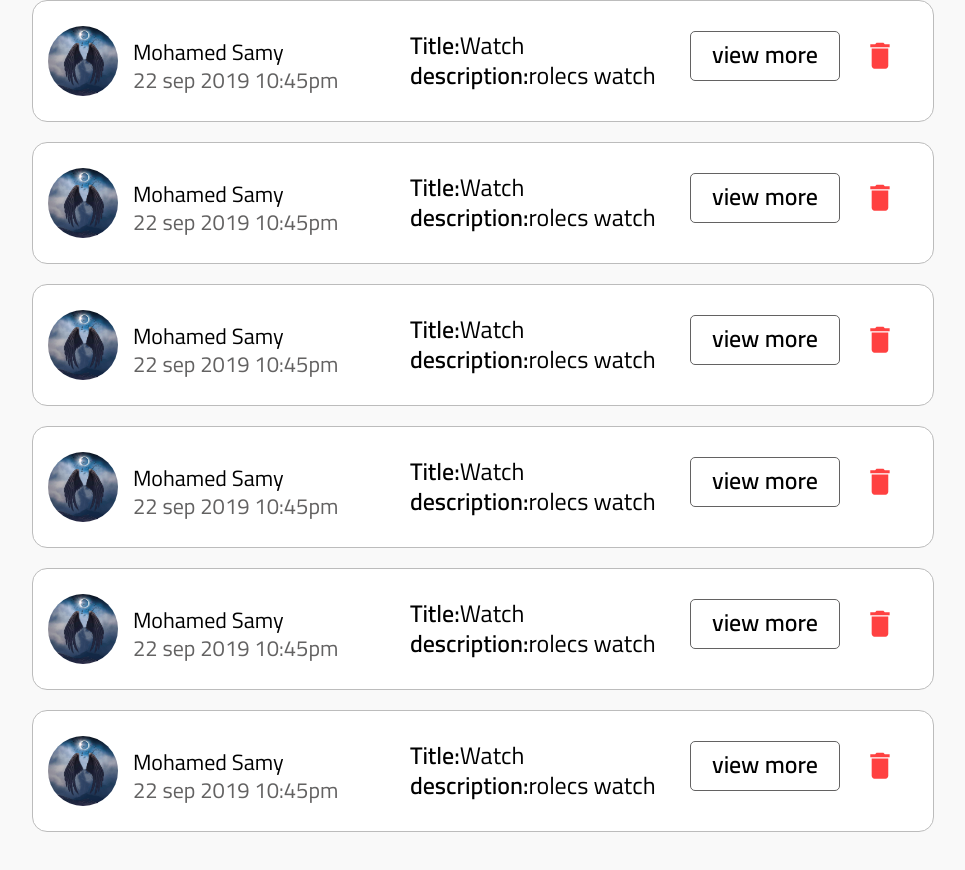
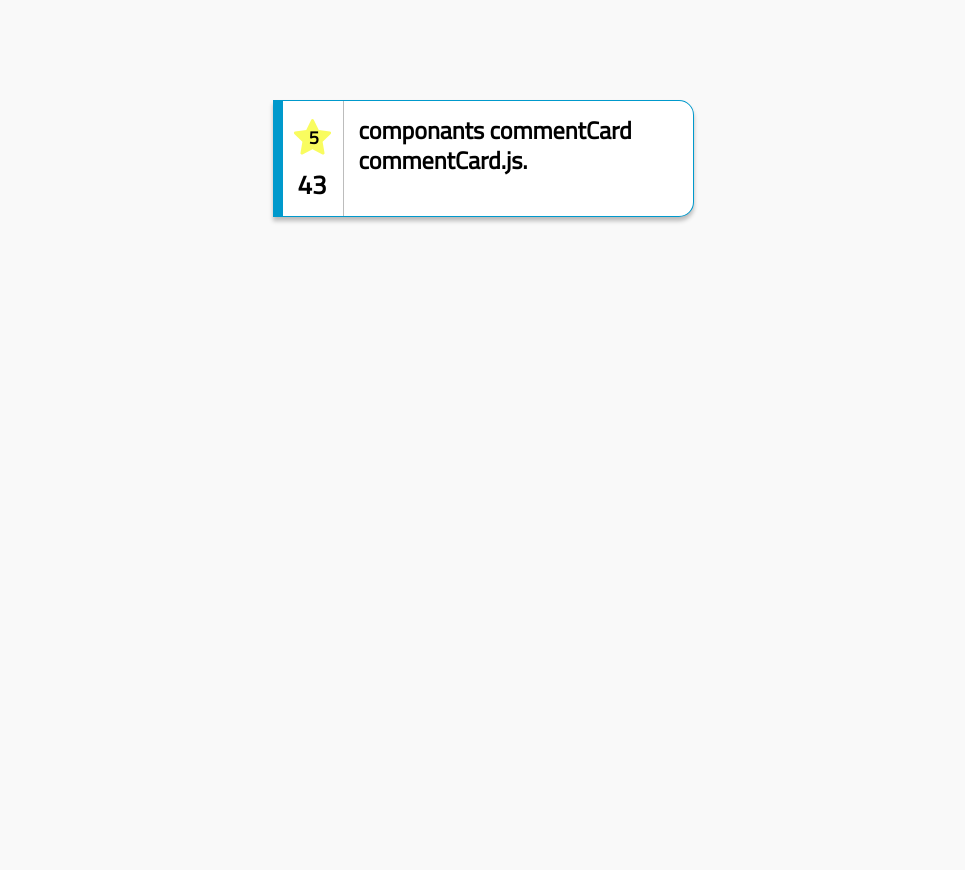
Before and after one commit to mohamed12samy/soap_app, a React (Create React App) app: page / in a window 1280 px wide. Shown: the top 870 px of the page, without its empty margins (157-1122 px from the left). Built offline with nearby package versions, Linux system fonts and the light colour scheme.

Commit message:
comment card

```diff
--- a/src/App.css
+++ b/src/App.css
@@ -5,5 +5,6 @@
   display: flex;
   flex-direction: column;
   align-items: center;
+  padding-top: 100px;
 
 }
--- a/src/App.js
+++ b/src/App.js
@@ -1,77 +1,47 @@
 import React from 'react';
 import Logo from './assets/images/svg/logo';
 import './App.css';
-import HistoryCard from './componants/histortCard/historyCard.js'
 import userimg from './assets/images/user.jpg'
 import PostCard from './componants/postCard/postcard.js'
+import CommentCard from './componants/commentCard/commentCard.js';
 
 function App() {
-//   handleClick = () =>
-//   ref.current.scrollIntoView({
-//     behavior: 'smooth',
-//     inline: 'end',
-//     block:'nearest'
-//   })
-
-//   const data =[
-//     {
-
-//     }
-//   ]
+  const commentsData = [
+    {
+      comment: "componants commentCard commentCard.js. ",
+      classRate: 5,
+      totalRate: 43
+    },
+    {
+      comment: "componants commentCard commentCard.js. ",
+      classRate: 4,
+      totalRate: 22
+    }, {
+      comment: "componants commentCard commentCard.js. ",
+      classRate: 3,
+      totalRate: 0
+    }, {
+      comment: "componants commentCard commentCard.js. ",
+      classRate: 2,
+      totalRate: 8
+    }, {
+      comment: "componants commentCard commentCard.js. ",
+      classRate: 1,
+      totalRate: 15
+    },
+  ]
 
   return (
     <div className="App">
 
 
-      <HistoryCard
-        name={"Mohamed Samy"}
-        date={"22 sep 2019 10:45pm"}
-        image={userimg}
-        title={"Watch"}
-        description={"rolecs watch"}
+      <CommentCard
+
+      colord='#09c'
+        comment={commentsData[0].comment}
+        classRate={commentsData[0].classRate}
+        totalRate={commentsData[0].totalRate}
       />
-      <HistoryCard
-        name={"Mohamed Samy"}
-        date={"22 sep 2019 10:45pm"}
-        image={userimg}
-        title={"Watch"}
-        description={"rolecs watch"}
-      />
-      <HistoryCard
-        name={"Mohamed Samy"}
-        date={"22 sep 2019 10:45pm"}
-        image={userimg}
-        title={"Watch"}
-        description={"rolecs watch"}
-      />
-      <HistoryCard
-        name={"Mohamed Samy"}
-        date={"22 sep 2019 10:45pm"}
-        image={userimg}
-        title={"Watch"}
-        description={"rolecs watch"}
-      /><HistoryCard
-        name={"Mohamed Samy"}
-        date={"22 sep 2019 10:45pm"}
-        image={userimg}
-        title={"Watch"}
-        description={"rolecs watch"}
-      /><HistoryCard
-        name={"Mohamed Samy"}
-        date={"22 sep 2019 10:45pm"}
-        image={userimg}
-        title={"Watch"}
-        description={"rolecs watch"}
-      />
-
-      {/* <PostCard
-        likes={23}
-        dislikes={2}
-        rate={4.4}
-        image={lamp}
-        fullDescription={"Lorem Ipsum is simply dummy text of the printing and typesetting industry. Lorem Ipsum has been the industry's standard dummy text ever since the 1500s, when an unknown printer took a galley of type and scrambled it to make a type specimen book"}
-      /> */}
-      {/* </header> */}
     </div>
   );
 }
--- /dev/null
+++ b/src/assets/images/svg/star.js
@@ -0,0 +1,16 @@
+import * as React from "react"
+
+function Star(props) {
+  return (
+    <svg width={45} height={45} viewBox="0 0 45 45" fill="none" {...props}>
+      <path
+        d="M39.907 15.517l-11.158-1.622-4.988-10.111a1.399 1.399 0 00-.637-.638 1.412 1.412 0 00-1.885.638L16.25 13.895 5.093 15.517a1.404 1.404 0 00-.778 2.4l8.073 7.87-1.907 11.114a1.404 1.404 0 002.039 1.48l9.98-5.246 9.98 5.247a1.404 1.404 0 002.04-1.481l-1.908-11.114 8.073-7.87c.22-.216.364-.497.408-.805a1.401 1.401 0 00-1.186-1.595z"
+        fill="#F7FB2F"
+        fillOpacity={0.77}
+      />
+
+    </svg>
+  )
+}
+
+export default Star
--- /dev/null
+++ b/src/componants/commentCard/commentCard.js
@@ -0,0 +1,41 @@
+import React, { useState } from 'react';
+import './commentCardStyle.css';
+import PropTypes from 'prop-types';
+import Star from "../../assets/images/svg/star";
+
+CommentCard.propTypes = {
+    comment: PropTypes.string,
+    classRate: PropTypes.number, //instanceOf(Date),
+    totalRate: PropTypes.string,
+    colord: PropTypes.string
+
+};
+
+
+function CommentCard(props) {
+
+    return (
+        <>
+            <div className={"commentCradContainer"} style={{
+                borderLeftColor: props.colord, borderColor: props.colord
+
+            }}>
+                <div className="CommentRateNuberContainer">
+                    <div style={{ position: 'relative',marginTop:'15px' }}>
+                        <Star />
+                        <p className={'commentRate'}>{props.classRate}</p>
+                    </div>
+                    <p className='commentTotalRateNumber'> {props.totalRate}</p>
+                </div>
+                <div className="commentMessege">
+                    <span style={{width:"100%"}}>{props.comment}</span>
+                </div>
+
+            </div>
+        </>
+    );
+
+
+}
+
+export default CommentCard;
--- /dev/null
+++ b/src/componants/commentCard/commentCardStyle.css
@@ -0,0 +1,64 @@
+.commentCradContainer{
+    border-left-color: #51A335;
+    border-left-width: 10px;
+    border: 1px solid #51A335;
+    width: 410px;
+    height: 120px;
+    background: #FFFFFF;
+    /* */
+    box-shadow: 0px 4px 4px rgba(0, 0, 0, 0.25);
+    border-radius: 0px 15px 15px 0px;
+    border-left-width: 10px;
+    display: flex;
+    height: fit-content;
+    flex-direction: row;
+}
+.commentRate{
+    top: -13px;
+    right: 23.6px;
+    position: absolute;
+    font-family: Cairo;
+    font-style: normal;
+    font-weight: 600;
+    font-size: 18px;
+    line-height: 34px;
+    display: flex;
+    align-items: center;
+}
+.CommentRateNuberContainer{
+    width: 60px;
+    height: auto;
+    border-right-color: #bcbcbc;
+    border-right-style: solid;
+    border-right-width: 1.5px;
+}
+.commentTotalRateNumber{
+    font-family: Cairo;
+    font-style: normal;
+    font-weight: 600;
+    font-size: 26px;
+    line-height: 10px;
+    display: flex;
+    align-items: center;
+    color: #000000;
+    text-align: center;
+    margin-left: 15px;
+    margin-top: 15px;
+
+}
+.commentMessege{
+    width:320px;
+
+    font-family: Cairo;
+    font-style: normal;
+    font-weight: 600;
+    font-size: 24px;
+    display: flex;
+    text-align: left;
+    line-height: 30px;
+    margin-left: 15px;
+    margin-top: 15px;
+
+    /* overflow: scroll; */
+    color: #000000;
+}
```
